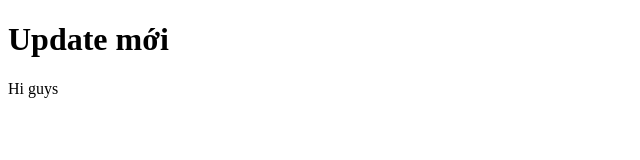
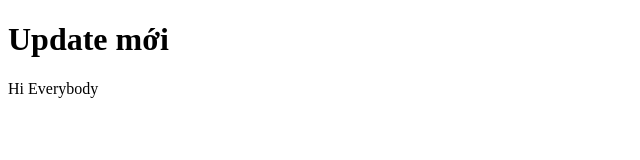
Before and after one commit to thanhtinhhcm/demoGitTinh, a plain HTML site: page index.html in a window 1280 px wide. Shown: the full height of the page, 0-640 px from the left. Drawn offline with Linux system fonts and the light colour scheme.

Commit message:
fix something

```diff
--- a/index.html
+++ b/index.html
@@ -7,6 +7,6 @@
 </head>
 <body>
     <h1>Update mới</h1>
-    <p>Hi guys</p>
+    <p>Hi Everybody</p>
 </body>
 </html>
```
